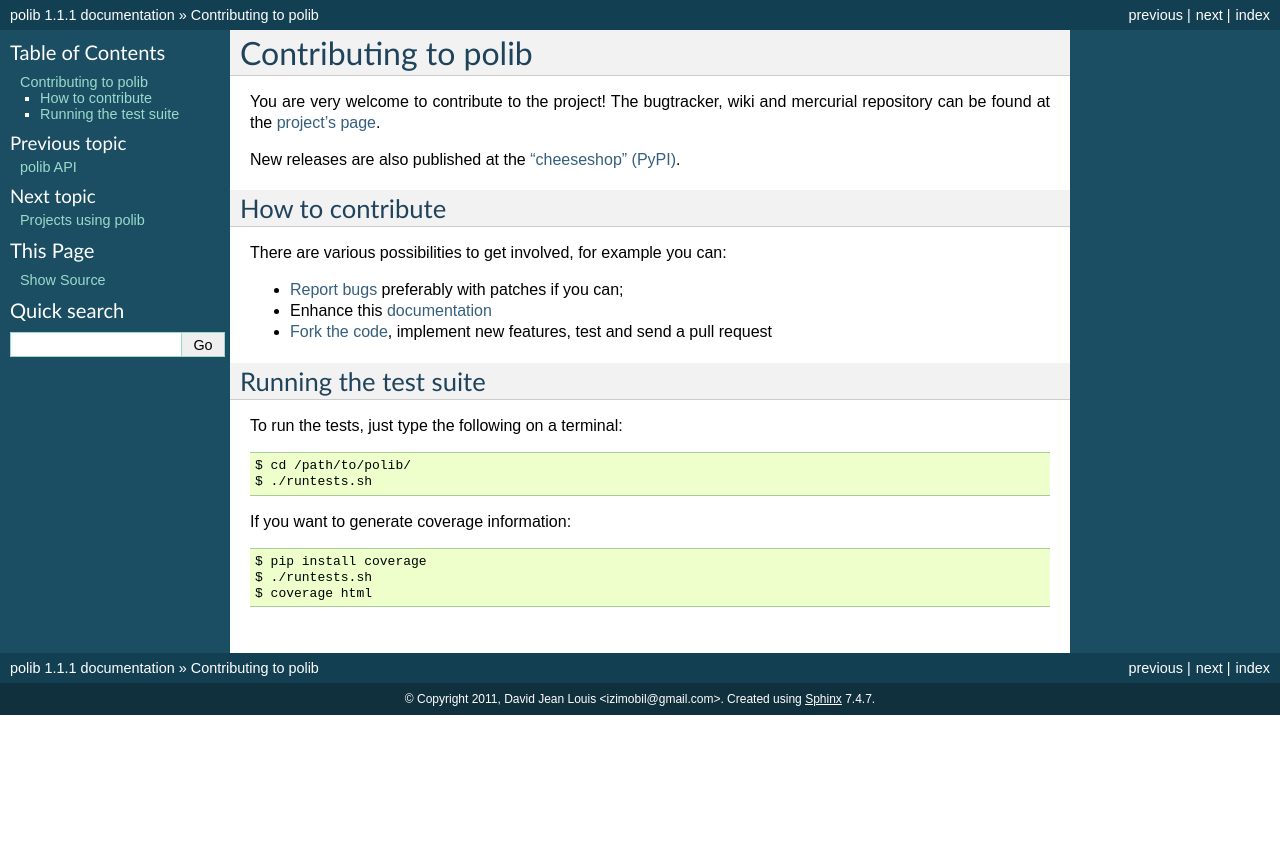
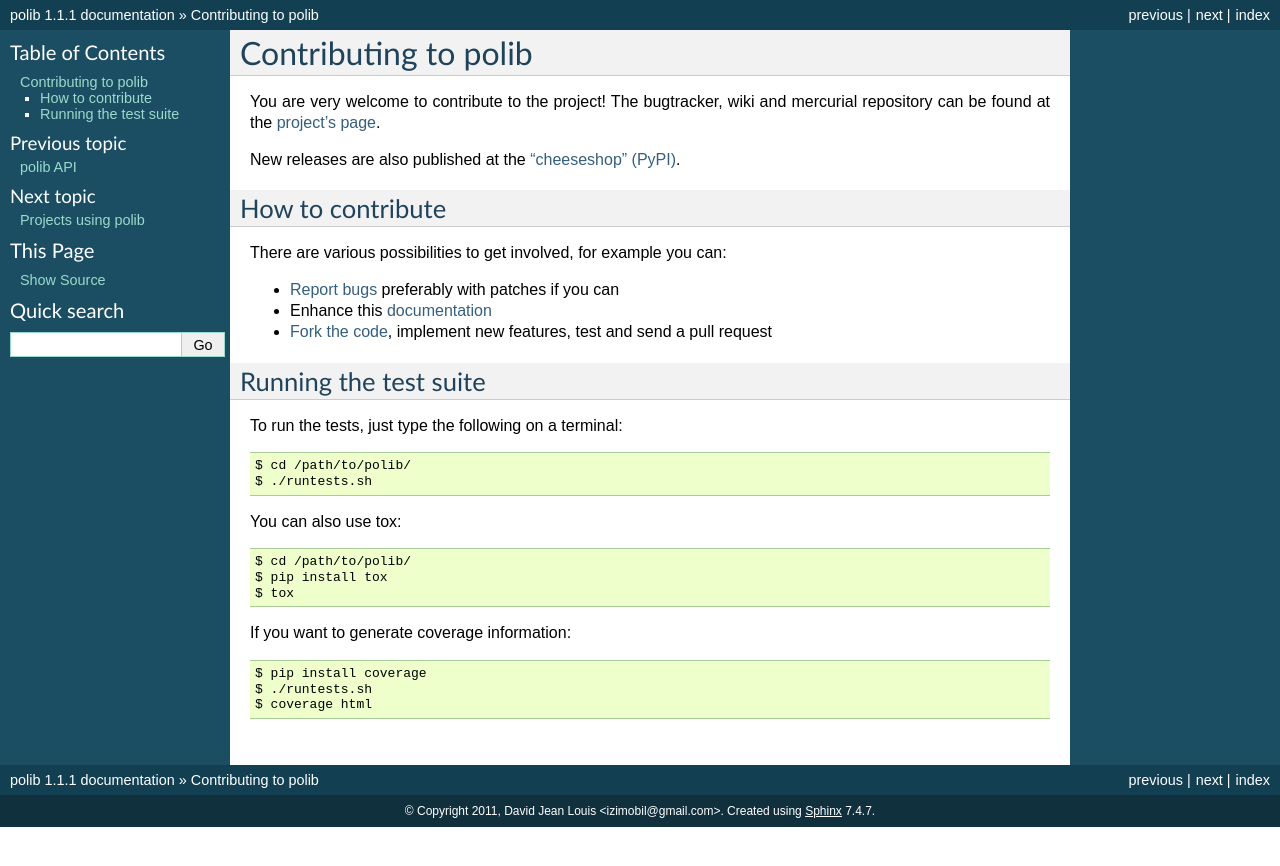
Before and after one commit to izimobil/polib, a Sphinx documentation site: the page built from docs/contributing.rst, in a window 1280 px wide. Shown: the top 866 px of the page. Built offline with Sphinx 7.4.7, drawn with Linux system fonts in a browser that asks for light colours.

Commit message:
Added a note about tox

```diff
--- a/docs/contributing.rst
+++ b/docs/contributing.rst
@@ -16,7 +16,7 @@ How to contribute
 There are various possibilities to get involved, for example you can:
 
 * `Report bugs <https://github.com/izimobil/polib/issues/new/>`_
-  preferably with patches if you can;
+  preferably with patches if you can
 * Enhance this `documentation <https://github.com/izimobil/polib/tree/master/docs/>`_
 * `Fork the code <https://github.com/izimobil/polib/>`_, implement new
   features, test and send a pull request
@@ -29,6 +29,12 @@ To run the tests, just type the following on a terminal::
     $ cd /path/to/polib/
     $ ./runtests.sh
 
+You can also use tox::
+
+    $ cd /path/to/polib/
+    $ pip install tox
+    $ tox
+
 If you want to generate coverage information::
 
     $ pip install coverage
```
